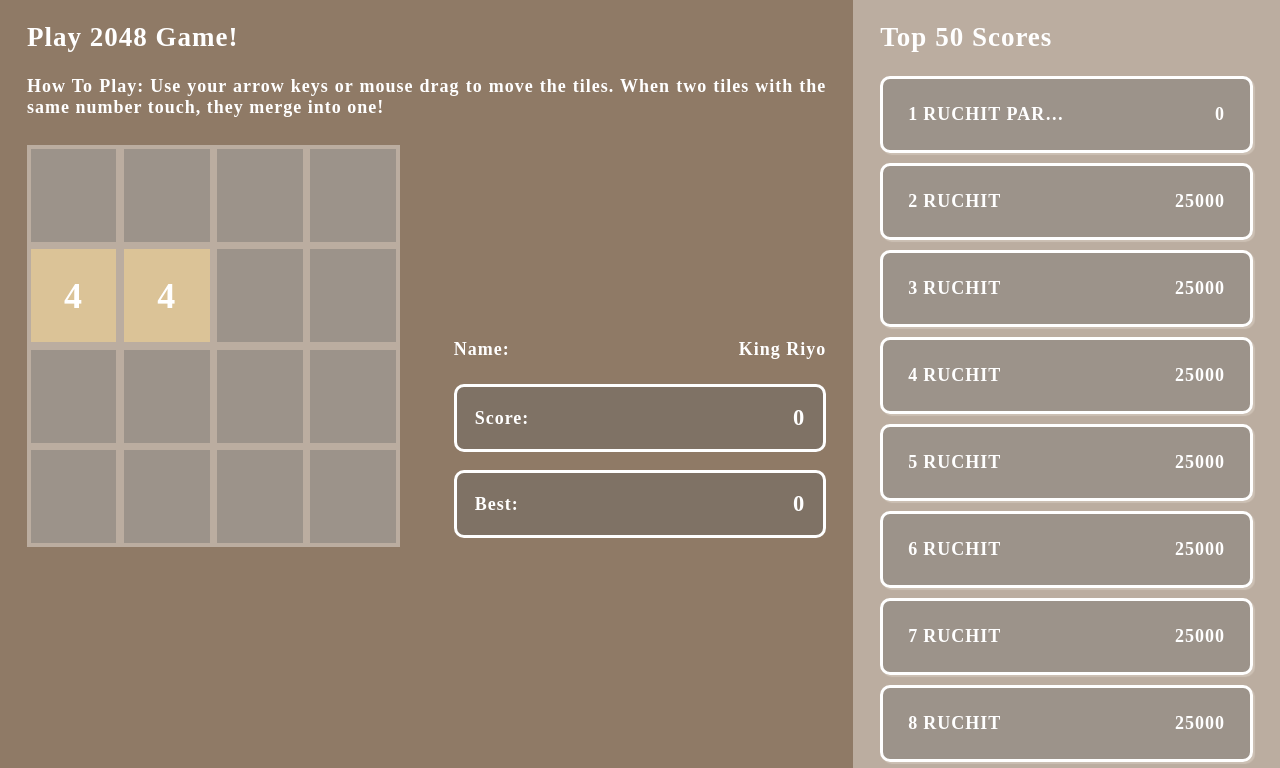
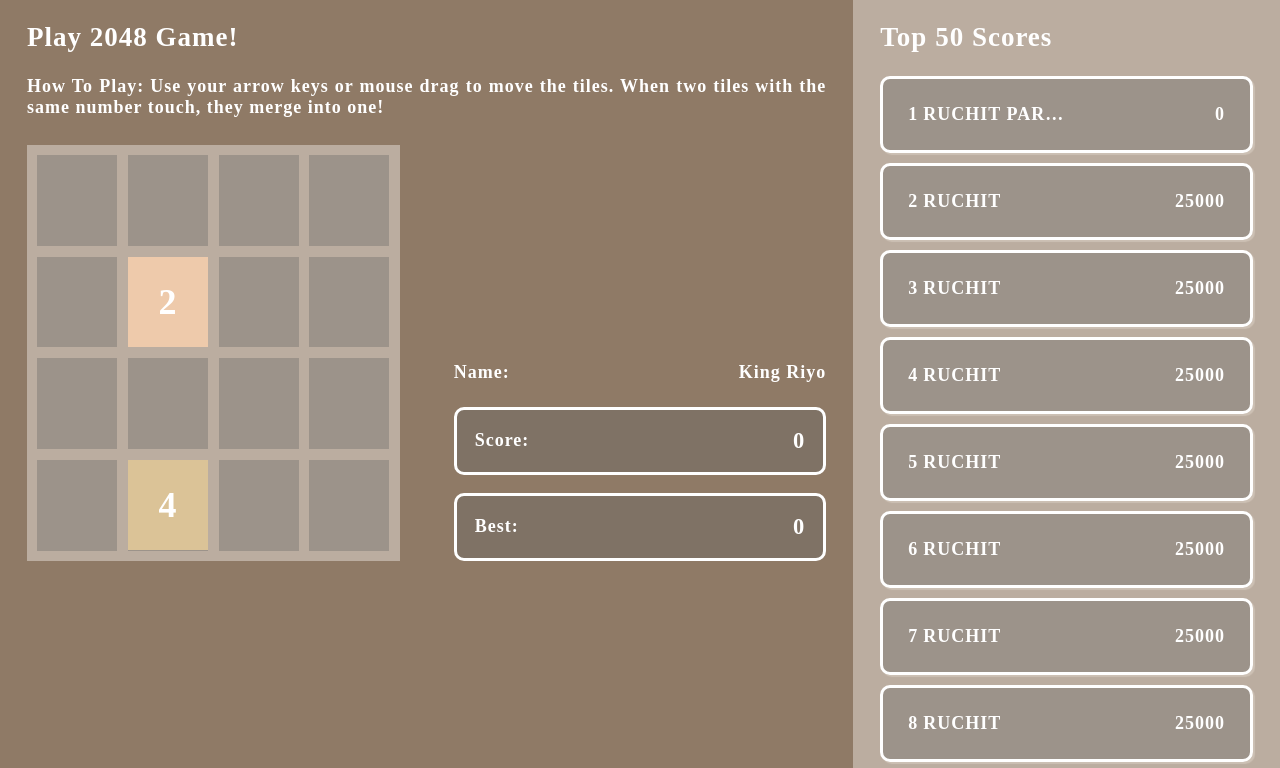
Before and after one commit to ruchit-parikh/2048-web, a PHP site: page / in a window 1280 px wide. Shown: the top 768 px of the page. Run offline with PHP 8.4, Linux system fonts and the light colour scheme.

Commit message:
Singletons Created For GameGrid and InputManager Classes

```diff
--- a/assets/css/main.css
+++ b/assets/css/main.css
@@ -2859,17 +2859,22 @@ html, body {
   margin-left: auto;
 }
 
-#game-grid {
+#game-grid-wrapper {
+  position: relative;
+  padding: 5px;
+  background-color: #bbada0;
+  margin-bottom: 1rem;
+}
+
+#game-grid-wrapper #game-grid {
   display: -webkit-box;
   display: -ms-flexbox;
   display: flex;
   -ms-flex-wrap: wrap;
       flex-wrap: wrap;
-  background-color: #bbada0;
-  margin-bottom: 0.5rem;
-}
-
-#game-grid .game-grid-cell {
+}
+
+#game-grid-wrapper #game-grid .game-grid-cell {
   display: -webkit-box;
   display: -ms-flexbox;
   display: flex;
@@ -2887,142 +2892,128 @@ html, body {
   background-color: rgba(98, 98, 98, 0.35);
 }
 
-#game-grid .game-grid-cell::before {
+#game-grid-wrapper #filled-grid {
+  position: absolute;
+  top: 0px;
+  left: 0px;
+  width: 100%;
+  height: 100%;
+}
+
+#game-grid-wrapper #filled-grid .tile {
+  position: absolute;
+  display: -webkit-box;
+  display: -ms-flexbox;
+  display: flex;
+  -ms-flex-wrap: nowrap;
+      flex-wrap: nowrap;
+  -webkit-box-align: center;
+      -ms-flex-align: center;
+          align-items: center;
+  -webkit-box-pack: center;
+      -ms-flex-pack: center;
+          justify-content: center;
+  color: #fff;
+  font-weight: 700;
+  font-size: 1rem;
+  background-color: rgba(98, 98, 98, 0.35);
+  opacity: 0;
+  scale: 0;
+  -webkit-transition: all 0.1s;
+  transition: all 0.1s;
+}
+
+#game-grid-wrapper #filled-grid .tile::before {
   content: attr(data-value);
 }
 
-#game-grid .game-grid-cell[data-value="2"] {
+#game-grid-wrapper #filled-grid .tile[data-value="2"] {
   font-size: 2rem;
   background-color: #eecaab;
-  -webkit-transform: scale(1);
-          transform: scale(1);
-  -webkit-transition: all 0.1s ease-in;
-  transition: all 0.1s ease-in;
-}
-
-#game-grid .game-grid-cell[data-value="4"] {
+  z-index: 2;
+}
+
+#game-grid-wrapper #filled-grid .tile[data-value="4"] {
   font-size: 2rem;
   background-color: #dbc397;
-  -webkit-transform: scale(1);
-          transform: scale(1);
-  -webkit-transition: all 0.1s ease-in;
-  transition: all 0.1s ease-in;
-}
-
-#game-grid .game-grid-cell[data-value="8"] {
+  z-index: 4;
+}
+
+#game-grid-wrapper #filled-grid .tile[data-value="8"] {
   font-size: 2rem;
   background-color: #f2b179;
-  -webkit-transform: scale(1);
-          transform: scale(1);
-  -webkit-transition: all 0.1s ease-in;
-  transition: all 0.1s ease-in;
-}
-
-#game-grid .game-grid-cell[data-value="16"] {
+  z-index: 8;
+}
+
+#game-grid-wrapper #filled-grid .tile[data-value="16"] {
   font-size: 2rem;
   background-color: #f59563;
-  -webkit-transform: scale(1);
-          transform: scale(1);
-  -webkit-transition: all 0.1s ease-in;
-  transition: all 0.1s ease-in;
-}
-
-#game-grid .game-grid-cell[data-value="32"] {
+  z-index: 16;
+}
+
+#game-grid-wrapper #filled-grid .tile[data-value="32"] {
   font-size: 2rem;
   background-color: #f67c5f;
-  -webkit-transform: scale(1);
-          transform: scale(1);
-  -webkit-transition: all 0.1s ease-in;
-  transition: all 0.1s ease-in;
-}
-
-#game-grid .game-grid-cell[data-value="64"] {
+  z-index: 32;
+}
+
+#game-grid-wrapper #filled-grid .tile[data-value="64"] {
   font-size: 2rem;
   background-color: #f65e3b;
-  -webkit-transform: scale(1);
-          transform: scale(1);
-  -webkit-transition: all 0.1s ease-in;
-  transition: all 0.1s ease-in;
-}
-
-#game-grid .game-grid-cell[data-value="128"] {
+  z-index: 64;
+}
+
+#game-grid-wrapper #filled-grid .tile[data-value="128"] {
   font-size: 2rem;
   background-color: #edcf72;
-  -webkit-transform: scale(1);
-          transform: scale(1);
-  -webkit-transition: all 0.1s ease-in;
-  transition: all 0.1s ease-in;
-}
-
-#game-grid .game-grid-cell[data-value="256"] {
+  z-index: 128;
+}
+
+#game-grid-wrapper #filled-grid .tile[data-value="256"] {
   font-size: 2rem;
   background-color: #edcf72;
-  -webkit-transform: scale(1);
-          transform: scale(1);
-  -webkit-transition: all 0.1s ease-in;
-  transition: all 0.1s ease-in;
-}
-
-#game-grid .game-grid-cell[data-value="512"] {
+  z-index: 256;
+}
+
+#game-grid-wrapper #filled-grid .tile[data-value="512"] {
   font-size: 2rem;
   background-color: #edcc61;
-  -webkit-transform: scale(1);
-          transform: scale(1);
-  -webkit-transition: all 0.1s ease-in;
-  transition: all 0.1s ease-in;
-}
-
-#game-grid .game-grid-cell[data-value="1024"] {
+  z-index: 512;
+}
+
+#game-grid-wrapper #filled-grid .tile[data-value="1024"] {
   font-size: 1.5rem;
   background-color: #dbb539;
-  -webkit-transform: scale(1);
-          transform: scale(1);
-  -webkit-transition: all 0.1s ease-in;
-  transition: all 0.1s ease-in;
-}
-
-#game-grid .game-grid-cell[data-value="2048"] {
+  z-index: 1024;
+}
+
+#game-grid-wrapper #filled-grid .tile[data-value="2048"] {
   font-size: 1.5rem;
   background-color: #e0b836;
-  -webkit-transform: scale(1);
-          transform: scale(1);
-  -webkit-transition: all 0.1s ease-in;
-  transition: all 0.1s ease-in;
-}
-
-#game-grid .game-grid-cell[data-value="4096"] {
+  z-index: 2048;
+}
+
+#game-grid-wrapper #filled-grid .tile[data-value="4096"] {
   font-size: 1.5rem;
   background-color: #b3e036;
-  -webkit-transform: scale(1);
-          transform: scale(1);
-  -webkit-transition: all 0.1s ease-in;
-  transition: all 0.1s ease-in;
-}
-
-#game-grid .game-grid-cell[data-value="8192"] {
+  z-index: 4096;
+}
+
+#game-grid-wrapper #filled-grid .tile[data-value="8192"] {
   font-size: 1.5rem;
   background-color: #acd930;
-  -webkit-transform: scale(1);
-          transform: scale(1);
-  -webkit-transition: all 0.1s ease-in;
-  transition: all 0.1s ease-in;
-}
-
-#game-grid .game-grid-cell[data-value="16384"] {
+  z-index: 8192;
+}
+
+#game-grid-wrapper #filled-grid .tile[data-value="16384"] {
   font-size: 1rem;
   background-color: #aadb21;
-  -webkit-transform: scale(1);
-          transform: scale(1);
-  -webkit-transition: all 0.1s ease-in;
-  transition: all 0.1s ease-in;
-}
-
-#game-grid .game-grid-cell[data-value="32768"] {
+  z-index: 16384;
+}
+
+#game-grid-wrapper #filled-grid .tile[data-value="32768"] {
   font-size: 1rem;
   background-color: #1e91d9;
-  -webkit-transform: scale(1);
-          transform: scale(1);
-  -webkit-transition: all 0.1s ease-in;
-  transition: all 0.1s ease-in;
+  z-index: 32768;
 }
 /*# sourceMappingURL=main.css.map */
--- a/assets/js/config.js
+++ b/assets/js/config.js
@@ -5,8 +5,8 @@ const grid = 4;
 const spotValues = [2, 4];
 
 //compute const height and width of cells in the beginning to avoid computation at each move
-const margin = 2;
-const cellWidth = ((100 / grid) - margin);
+const cellMargin = 3;
+const cellWidth = ((100 / grid) - cellMargin);
 const cellHeight = document.querySelector('#game-grid').getBoundingClientRect().width / grid;
 
 //intial numbers of tiles generated
--- /dev/null
+++ b/assets/js/game-grid.js
@@ -0,0 +1,77 @@
+let GameGrid = (function () {
+  let instance;
+
+  class GameGridFactory {
+    constructor() {
+      this.cells = new Array(Math.pow(grid, 2)).fill('');
+      this.renderHTML();
+      for (let i = 0; i < startTilesCount; ++i) {
+        this.generateTile();
+      }
+    }
+
+    //get indexes of empty cells from 0 to sqr(grid)
+    getEmptyCells() {
+      let cells = [];
+
+      this.cells.forEach((cell, key) => {
+        if (cell == '') {
+          cells.push(key);
+        }
+      });
+
+      return cells;
+    }
+
+    //generate random tile on empty cells available
+    generateTile() {
+      let emptyCells = this.getEmptyCells();
+      let tileIndex = emptyCells[Math.floor(Math.random()*emptyCells.length)];
+      this.cells[tileIndex] = spotValues[Math.floor(Math.random()*spotValues.length)];
+
+      //create new tiles with value generated
+      let tile = document.createElement('div');
+      tile.classList.add('tile');
+      tile.setAttribute('data-value', this.cells[tileIndex]);
+
+      //target where we will spawn this tile
+      let target = document.querySelector('#game-grid .game-grid-cell:nth-child(' + (tileIndex + 1) + ')');
+      let tileStyles = target.getClientRects()[0];
+      tile.style.width = tileStyles.width + 'px';
+      tile.style.height = tileStyles.height + 'px';
+      tile.style.transform = "translate(" + target.offsetLeft + "px, " + target.offsetTop + "px)";
+      document.querySelector('#filled-grid').append(tile);
+
+      //performing zoomin animation
+      tile.style.scale = 1;
+      tile.style.opacity = 1;
+      return;
+    }
+
+    //render first time all cells into grid
+    renderHTML() {
+      let html = '';
+
+      this.cells.forEach(cell => {
+        html += "<div class='game-grid-cell' data-value='" + cell + "' style='width: " + cellWidth + "%; height: " + cellHeight + "px; margin: " + (cellMargin/2) + "%;'></div>";
+      });
+
+      document.querySelector('#game-grid').innerHTML = html;
+    }
+  }
+
+  function createInstance() {
+      let object = new GameGridFactory();
+      object.constructor = null;
+      return object;
+  }
+
+  return {
+      getInstance: function () {
+          if (!instance) {
+              instance = createInstance();
+          }
+          return instance;
+      }
+  };
+})();
--- a/assets/js/game-manager.js
+++ b/assets/js/game-manager.js
@@ -1,95 +1,6 @@
-class GameGrid {
+class GameManager {
   constructor() {
-    this.cells = new Array(Math.pow(grid, 2)).fill('');
-    this.renderHTML();
-    for (let i = 0; i < startTilesCount; ++i) {
-      this.generateTile();
-    }
-  }
-
-  //get indexes of empty cells from 0 to sqr(grid)
-  getEmptyCells() {
-    let cells = [];
-
-    this.cells.forEach((cell, key) => {
-      if (cell == '') {
-        cells.push(key);
-      }
-    });
-
-    return cells;
-  }
-
-  //generate random tile on empty cells available
-  generateTile() {
-    let emptyCells = this.getEmptyCells();
-    let tile = emptyCells[Math.floor(Math.random()*emptyCells.length)];
-    this.cells[tile] = spotValues[Math.floor(Math.random()*spotValues.length)];
-    document.querySelector('#game-grid .game-grid-cell:nth-child(' + (tile + 1) + ')').setAttribute('data-value', this.cells[tile]);
-    return;
-  }
-
-  //render first time all cells into grid
-  renderHTML() {
-    let html = '';
-
-    this.cells.forEach(cell => {
-      html += "<div class='game-grid-cell' data-value='" + cell + "' style='width: " + cellWidth + "%; height: " + cellHeight + "px; margin: " + (margin/2) + "%;'></div>";
-    });
-
-    document.querySelector('#game-grid').innerHTML = html;
-  }
-
-  //move tiles down on down inputs
-  moveTilesDown() {
-
-  }
-
-  //move tiles left on left inputs
-  moveTilesLeft() {
-
-  }
-
-  //move tiles right on right inputs
-  moveTilesRight() {
-
-  }
-
-  //move tiles up on up inputs
-  moveTilesUp() {
-
+    this.gameGrid = GameGrid.getInstance();
+    this.inputManager = InputManager.getInstance();
   }
 }
-
-class InputManager {
-  constructor() {
-    this.grid = new GameGrid();
-    this.listen();
-  }
-
-  listen() {
-    document.onkeyup = function(event) {
-      switch(event.keyCode) {
-        case inputs.LEFT:
-        case inputs.A:
-          this.grid.moveTilesLeft();
-          break;
-
-        case inputs.UP:
-        case inputs.W:
-          this.grid.moveTilesUp();
-          break;
-
-        case inputs.RIGHT:
-        case inputs.D:
-          this.grid.moveTilesRight();
-          break;
-
-        case inputs.DOWN:
-        case inputs.S:
-          this.grid.moveTilesDown();
-          break;
-      }
-    }
-  }
-}
--- a/assets/js/main.js
+++ b/assets/js/main.js
@@ -5,6 +5,5 @@
 
 //initialize game and setup everything that needs
 function init() {
-  let grid = new GameGrid();
-  let inputManager = new InputManager();
+  return new GameManager();
 }
--- a/assets/scss/main.scss
+++ b/assets/scss/main.scss
@@ -108,11 +108,15 @@
   }
 }
 
+#game-grid-wrapper {
+  position: relative;
+  padding: 5px;
+  background-color: map-get($colors, secondary);
+  margin-bottom: map-get($spacers, 3);
+
   #game-grid {
     display: flex;
     flex-wrap: wrap;
-  background-color: map-get($colors, secondary);
-  margin-bottom: map-get($spacers, 2);
 
     .game-grid-cell {
       display: flex;
@@ -123,6 +127,29 @@
       font-weight: 700;
       font-size: 1rem;
       background-color: map-get($colors, ternary);
+    }
+  }
+
+  #filled-grid {
+    position: absolute;
+    top: 0px;
+    left: 0px;
+    width: 100%;
+    height: 100%;
+
+    .tile {
+      position: absolute;
+      display: flex;
+      flex-wrap: nowrap;
+      align-items: center;
+      justify-content: center;
+      color: map-get($colors, white);
+      font-weight: 700;
+      font-size: 1rem;
+      background-color: map-get($colors, ternary);
+      opacity: 0;
+      scale: 0;
+      transition: all 0.1s;
 
       &::before {
         content: attr(data-value);
@@ -132,9 +159,9 @@
         &[data-value="#{$number}"] {
           font-size: map-get($number-font-sizes, $number);
           background-color: map-get($number-colors, $number);
-        transform: scale(1);
-        transition: all 0.1s ease-in;
+          z-index: $number;
         }
       }
     }
   }
+}
--- a/index.html
+++ b/index.html
@@ -18,7 +18,11 @@
 
           <div class="row align-items-flex-end">
             <div class="col-sm-6 col-md-7 col-xl-6">
-              <div id="game-grid">
+              <div id="game-grid-wrapper">
+                <div id="game-grid">
+                </div>
+                <div id="filled-grid">
+                </div>
               </div>
             </div>
             <div class="col-sm-6 col-md-5 col-xl-6">
@@ -93,6 +97,8 @@
   </main>
 
   <script src="assets/js/config.js"></script>
+  <script src="assets/js/game-grid.js"></script>
+  <script src="assets/js/input-manager.js"></script>
   <script src="assets/js/game-manager.js"></script>
   <script src="assets/js/main.js"></script>
 </body>
```
Also changed, not shown: assets/js/input-manager.js (added, +46 -0 lines), 1 other file. Lines whose indentation alone changed are shown as unchanged.
